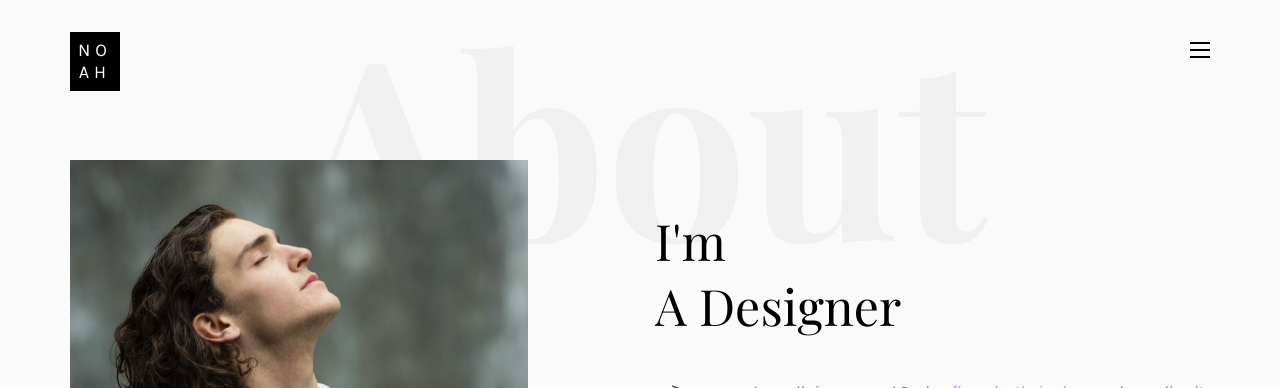
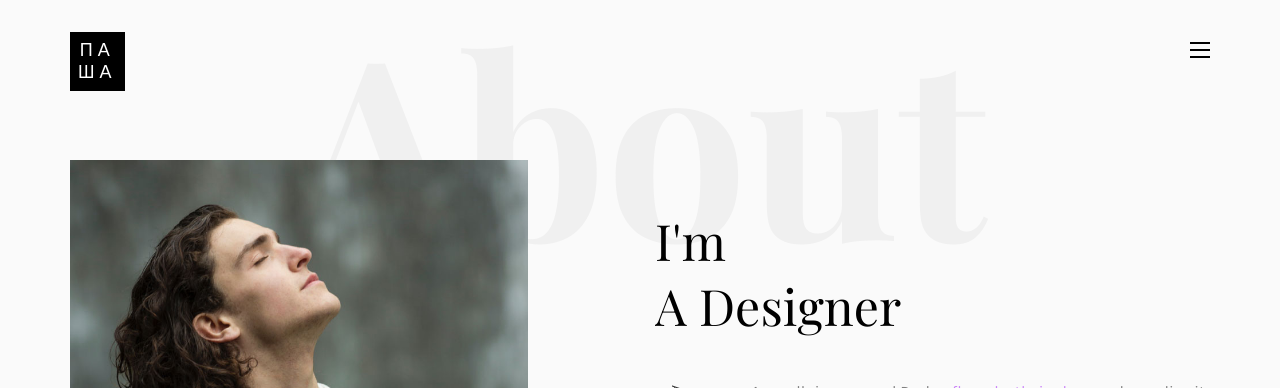
Before and after one commit to Kryachun/resume, a plain HTML site: page index.html in a window 1280 px wide. Shown: the top 388 px of the page. Drawn offline with nearby package versions, Linux system fonts and the light colour scheme; files whose address does not match are found by name; a web font is replaced by a local one.

Commit message:
Update index.html

```diff
--- a/index.html
+++ b/index.html
@@ -102,7 +102,7 @@
 				<div class="row">
 					<div class="col-md-12">
 						<div class="colorlib-navbar-brand">
-							<a class="colorlib-logo" href="index.html"><span>No</span><span>ah</span></a>
+							<a class="colorlib-logo" href="index.html"><span>ПА</span><span>ША</span></a>
 						</div>
 						<a href="#" class="js-colorlib-nav-toggle colorlib-nav-toggle"><i></i></a>
 					</div>
@@ -129,7 +129,7 @@
 						<div class="about-desc">
 							<div class="owl-carousel3">
 								<div class="item">
-									<h2><span>Noah</span><span>Henderson</span></h2>
+									<h2><span>Павел</span><span>Крячун</span></h2>
 								</div>
 								<div class="item">
 									<h2><span>I'm</span><span>A Designer</span></h2>
```
